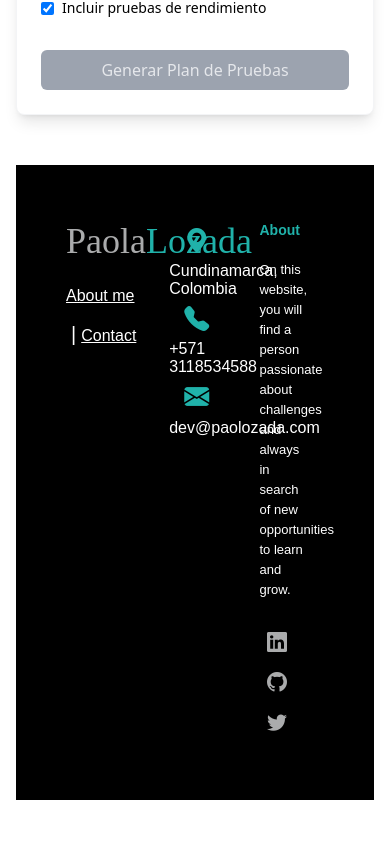
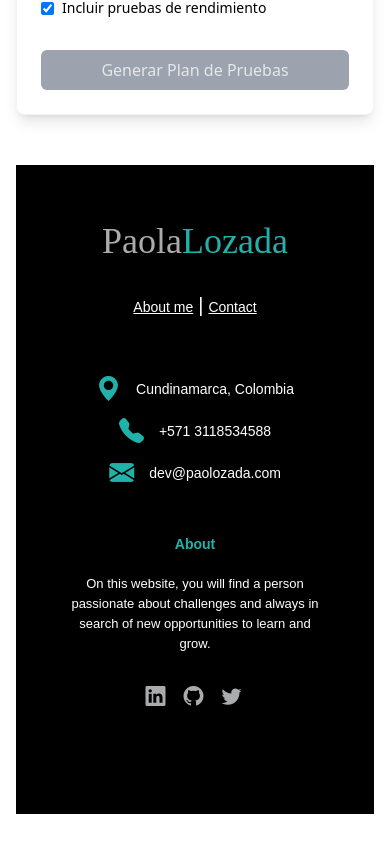
Before and after one commit to PaoLozada/appqassistant, a Next.js app: page / in a window 390 px wide. Shown: the part 1339-2185 px from the top of the page. Built offline with nearby package versions, Linux system fonts and the light colour scheme.

Commit message:
Actualizar Footer - Responsive

```diff
--- a/styles/custom.css
+++ b/styles/custom.css
@@ -2,13 +2,17 @@
 
 /* src/App.css */
 ::selection {
-  background-color: var(--primaryColor); /* Un azul con transparencia */
-  color: var(--fifthColor); /* Texto blanco al seleccionar */
+  background-color: var(--primaryColor);
+  /* Un azul con transparencia */
+  color: var(--fifthColor);
+  /* Texto blanco al seleccionar */
 }
 
 ::-moz-selection {
-  background-color:var(--primaryColor); /* Un azul con transparencia */
-  color: var(--fifthColor); /* Texto blanco al seleccionar */
+  background-color: var(--primaryColor);
+  /* Un azul con transparencia */
+  color: var(--fifthColor);
+  /* Texto blanco al seleccionar */
 }
 
 .logo_tittle {
@@ -152,12 +156,14 @@
   margin-bottom: 5px;
 }
 
-.footer-distributed h3:hover{
+.footer-distributed h3:hover {
   color: var(--thirdColor);
 }
-.footer-distributed h3 span:hover{
+
+.footer-distributed h3 span:hover {
   color: var(--secondColor);
 }
+
 .footer-distributed .footer-links:hover {
   color: var(--thirdColor);
 
@@ -166,3 +172,38 @@
 .footer-distributed a:hover {
   color: var(--thirdColor);
 }
+
+
+
+@media (max-width: 880px) {
+  .footer-distributed {
+    font: bold 14px sans-serif;
+  }
+
+  .footer-distributed .footer-left,
+  .footer-distributed .footer-center,
+  .footer-distributed .footer-right {
+    display: block;
+    width: 100%;
+    margin-bottom: 40px;
+    text-align: center;
+  }
+
+  .footer-distributed .footer-center i {
+    margin-left: 0;
+  }
+
+}
+
+
+@media screen and (max-width:265px) {
+
+  .footer-distributed {
+    padding: 5vw;
+  }
+
+  .footer-distributed h3 {
+    font: normal 11vw 'Open Sans', cursive;
+  }
+
+}
```
